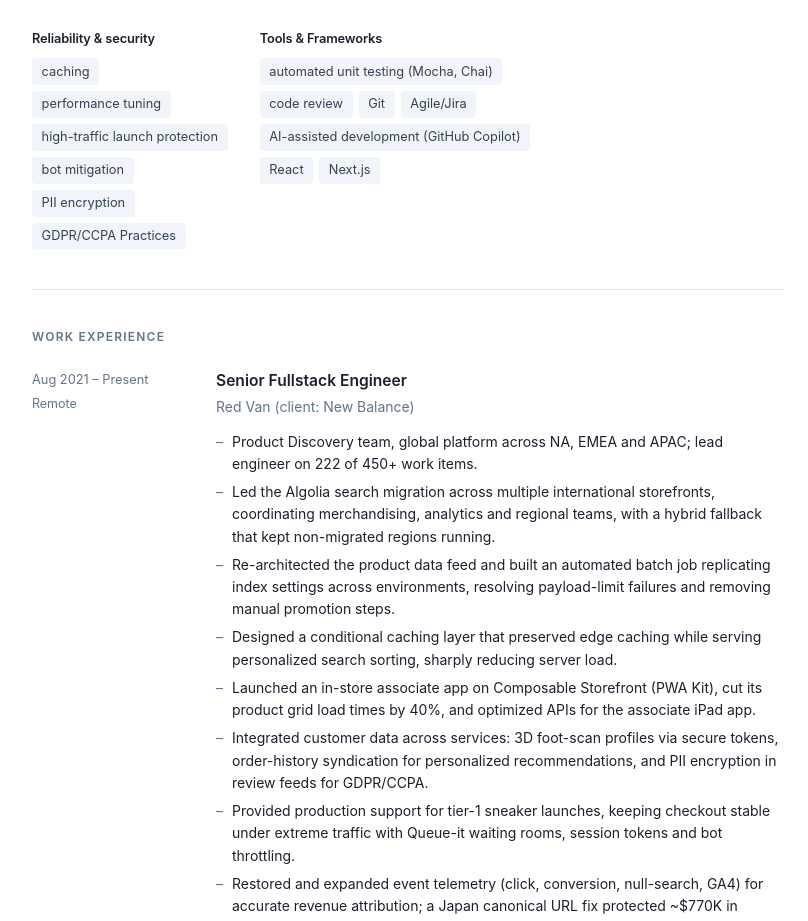
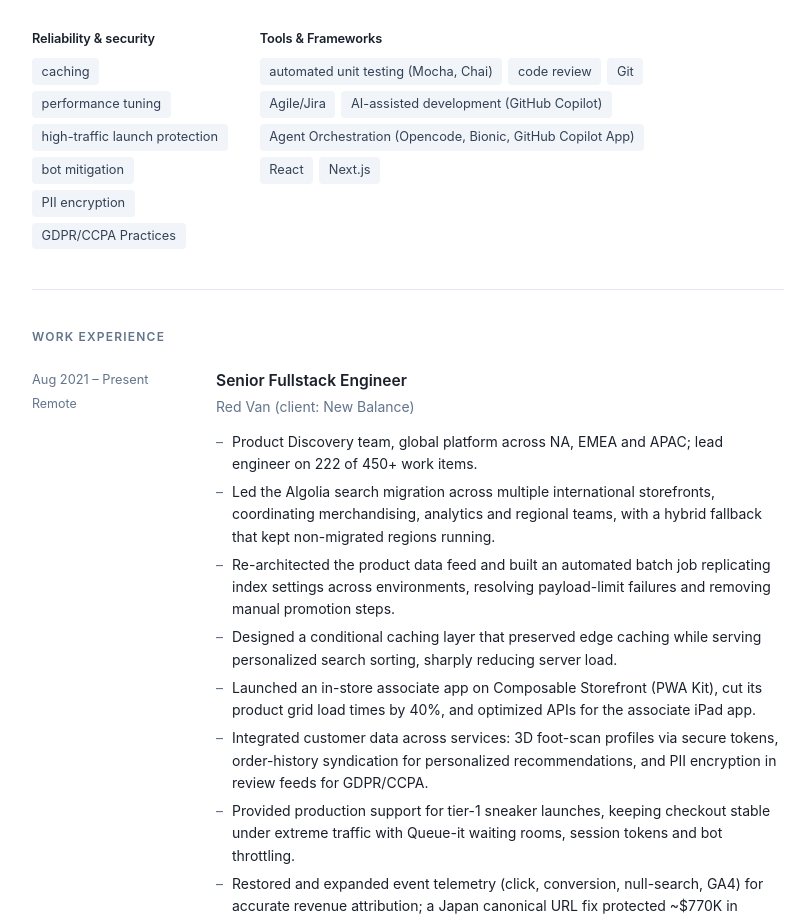
Before and after one commit to jrgparamo/jrgparamo.github.io, a React (Vite) app: page / in a window 1280 px wide. Shown: the part 820-1741 px from the top of the page, without its empty margins (232-1040 px from the left). Built offline with nearby package versions, Linux system fonts and the light colour scheme.

Commit message:
docs: Added tools used

```diff
--- a/src/data/resume.ts
+++ b/src/data/resume.ts
@@ -67,6 +67,7 @@ export const skills: SkillGroup[] = [
       'Git',
       'Agile/Jira',
       'AI-assisted development (GitHub Copilot)',
+      'Agent Orchestration (Opencode, Bionic, GitHub Copilot App)',
       'React',
       'Next.js',
     ],
```
Also changed, not shown: 1 other file (tests, documents, lock files or other folders).
